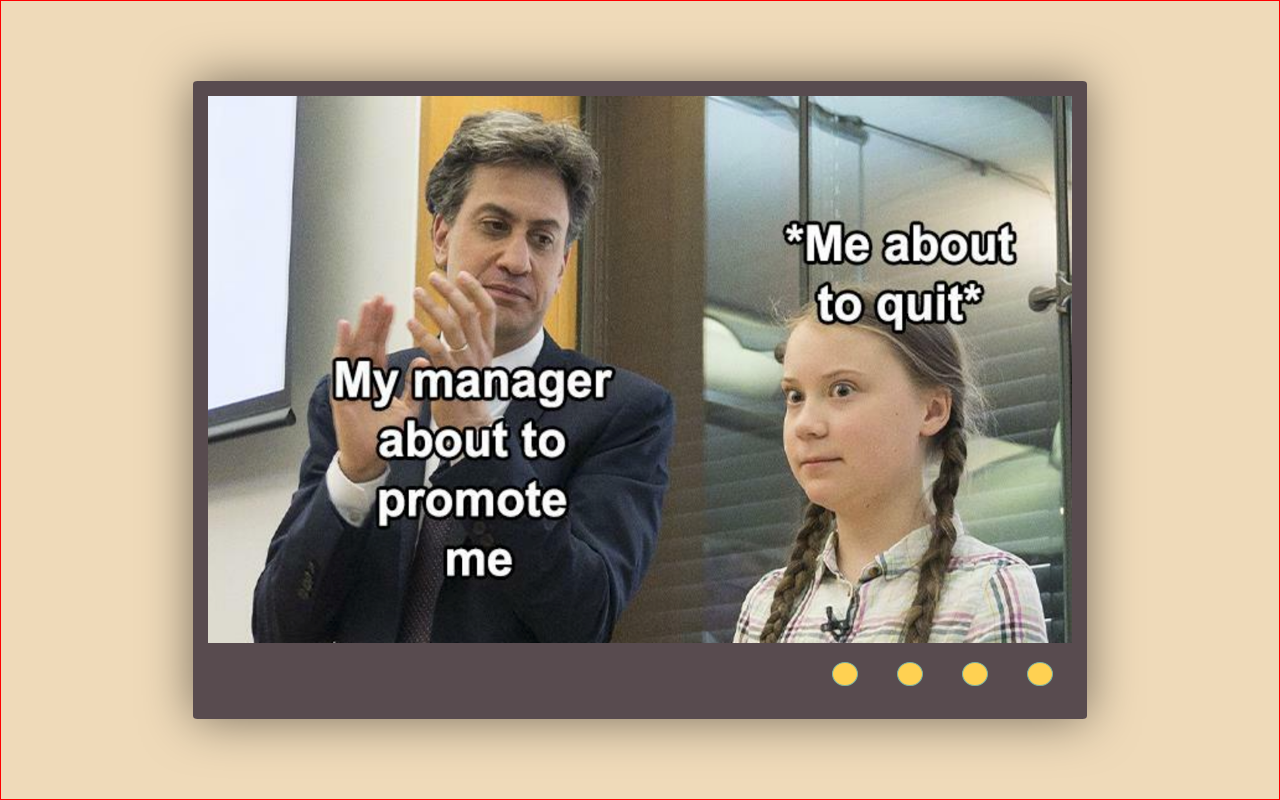
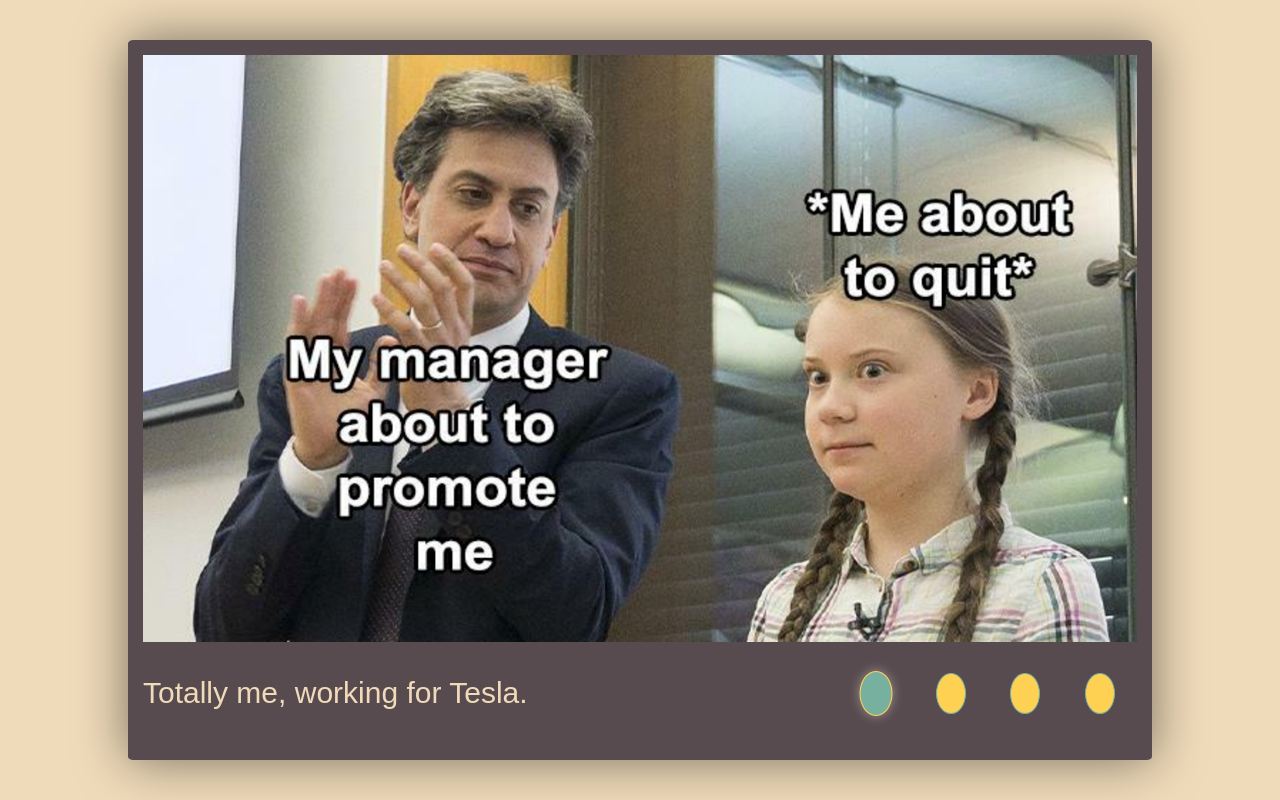
Before and after one commit to Leonid-Niselovsky/cssMemSlider, a plain HTML site: page cssMemSlider/index.html in a window 1280 px wide. Drawn offline with Linux system fonts and the light colour scheme.

Commit message:
feat: add text to move (Tue, May 17, 2022 12:09:31 AM)

```diff
--- a/cssMemSlider/index.html
+++ b/cssMemSlider/index.html
@@ -9,7 +9,7 @@
   </head>
   <body>
     <div class="wrapper">
-      <input id="input-1" type="radio" name="switch">
+      <input id="input-1" type="radio" name="switch" checked>
       <input id="input-2" type="radio" name="switch">
       <input id="input-3" type="radio" name="switch">
       <input id="input-4" type="radio" name="switch">
@@ -29,6 +29,17 @@
       </div>
       <div class="footer">
         <div class="text">
+          <div class="text-container">
+            <div class="text-wrapper"><p class="text_p">Totally me, working for Tesla.</p></div>
+            <div class="text-wrapper"><p class="text_p">Australia when it's #Eurovision evening</p></div>
+            <div class="text-wrapper"><p class="text_p">When the tea is too hot but you understand thermodynamics</p></div>
+            <div class="text-wrapper"><p class="text_p">I feel like this event was born out of a lie that got out off hand ...</p></div>
+          </div>
+
+          <!-- <p class="text_p1">Totally me, working for Tesla.</p>
+          <p class="text_p2">Australia when it's #Eurovision evening</p>
+          <p class="text_p3">When the tea is too hot but you understand thermodynamics</p>
+          <p class="text_p4">I feel like this event was born out of a lie that got out off hand ...</p> -->
         </div>
         <div class="dots">
           <label for="input-1">
--- a/cssMemSlider/style.scss
+++ b/cssMemSlider/style.scss
@@ -1,5 +1,4 @@
 $body-color: #efdab9;
-$border-pattern: 1px solid red;
 
 * {
   box-sizing: border-box;
@@ -13,12 +12,11 @@ body {
   height: 100vh;
   margin: 0 auto;
   background-color: $body-color;
-  border: $border-pattern;
 }
 
 .wrapper {
-  width: 70%;
-  height: 80%;
+  width: 80%;
+  height: 90%;
   overflow: hidden;
   border: 15px solid #584b4f;
   box-shadow: 0 0 50px rgba(0,0,0,0.5);
@@ -31,7 +29,7 @@ body {
 .slider {
   display: flex;
   width: 400%;
-  height: 90%;
+  height: 85%;
 }
 
 .slider_img {
@@ -46,8 +44,9 @@ body {
 
 .footer {
   display: flex;
-  justify-content: right;
-  height: 10%;
+  flex-direction: row;
+  align-items: center;
+  height: 15%;
   background-color: #584b4f;
 }
 
@@ -100,18 +99,38 @@ body {
   transform: translateX(-300%);
 }
 
-// #input-2:checked ~ .footer > .dots > label >.label-span1 {
-//   background-color: #ffd152;
-//   border: 1px solid #78b0a0;
-//   // box-shadow: 0 0 10px rgba(188, 175, 175, 0.7);
-//   transition: ease-in-out 0.5s;
-//   transform: scale(1);
-// }
+.text {
+  width: 70%;
+  height: 100%;
+  overflow: hidden;
+}
 
-// .label-span1 {
-//   background-color: #78b0a0;
-//   border: 1px solid #ffd152;
-//   box-shadow: 0 0 10px rgba(188, 175, 175, 0.7);
-//   transition: ease-in-out 0.5s;
-//   transform: scale(1.1);
-// }
+.text-container{
+  display: flex;
+  flex-direction: row;
+  height: 100%;
+  width: 400%;
+}
+
+.text-wrapper {
+  display: flex;
+  flex-direction: row;
+  align-items: center;
+  font-family: "Arial", sans-serif;
+  font-size: 30px;
+  color: #efdab9;
+  width: 100%;
+  height: 100%;
+}
+
+#input-2:checked ~ .footer > .text > .text-container > .text-wrapper {
+  transform: translateX(-100%);
+}
+
+#input-3:checked ~ .footer > .text > .text-container > .text-wrapper {
+  transform: translateX(-200%);
+}
+
+#input-4:checked ~ .footer > .text > .text-container > .text-wrapper {
+  transform: translateX(-300%);
+}
```
Also changed, not shown: cssMemSlider/style.css, 1 other file.
